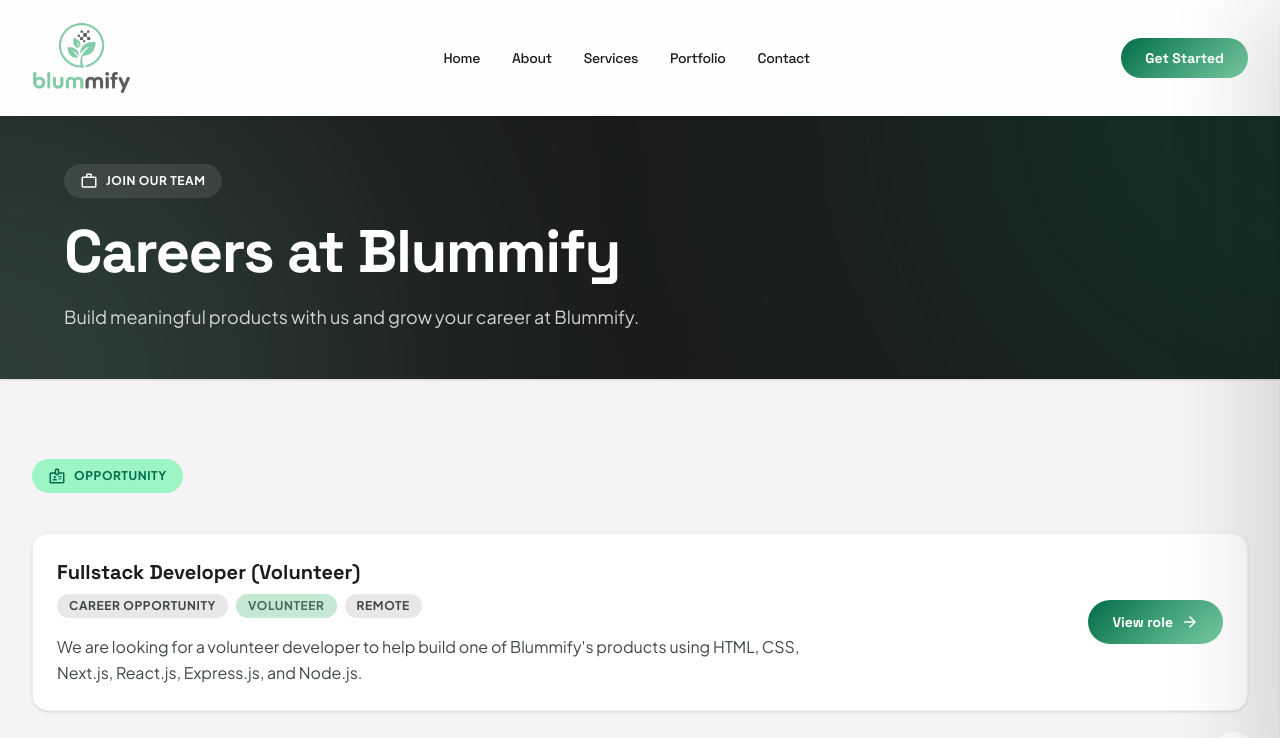
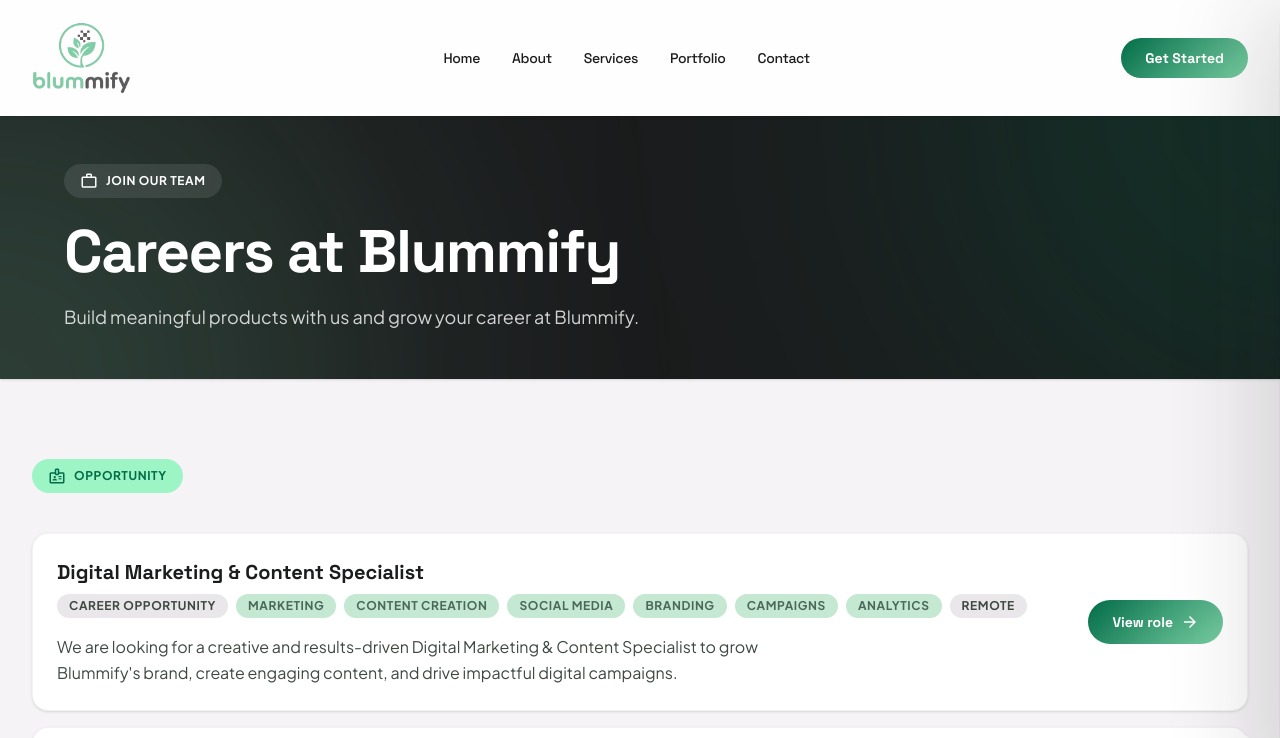
Before and after one commit to blummify/blummify-platform, a Next.js app: page /careers in a window 1280 px wide. Shown: the top 738 px of the page. Built offline with nearby package versions, Linux system fonts and the light colour scheme; no server answers.

Commit message:
Update: added a new career

```diff
--- a/app/careers/_data.ts
+++ b/app/careers/_data.ts
@@ -13,6 +13,47 @@ export type CareerRole = {
 };
 
 export const careerRoles: CareerRole[] = [
+  {
+    slug: "digital-marketing-specialist",
+    title: "Digital Marketing & Content Specialist",
+    type: "Career Opportunity",
+    tags: ["Marketing", "Content Creation", "Social Media", "Branding", "Campaigns", "Analytics"],
+    location: "Remote",
+    stack: ["Canva", "CapCut", "Meta Business Suite", "Google Analytics"],
+    summary:
+      "We are looking for a creative and results-driven Digital Marketing & Content Specialist to grow Blummify's brand, create engaging content, and drive impactful digital campaigns.",
+    overview:
+      "You will be responsible for managing Blummify's online presence, creating engaging content, executing digital marketing strategies, and increasing brand awareness across multiple platforms. This role blends creativity, strategy, and analytics to deliver real results.",
+    responsibilities: [
+      "Manage and grow Blummify's social media platforms",
+      "Create engaging content for social media and marketing campaigns",
+      "Design promotional graphics, flyers, and digital materials",
+      "Create and edit short-form videos, reels, and other multimedia content",
+      "Plan and schedule content calendars across platforms",
+      "Develop and execute digital marketing strategies",
+      "Run and monitor social media advertising campaigns",
+      "Increase brand awareness and audience engagement",
+      "Write captions, marketing copy, and website content",
+      "Monitor social media trends and suggest creative campaign ideas",
+      "Track campaign performance and prepare basic reports/analytics",
+      "Maintain consistent brand identity across all digital channels",
+      "Support lead generation and customer acquisition efforts",
+      "Collaborate with the team on campaigns, launches, and promotions",
+      "Manage online community interactions and respond to messages/comments",
+    ],
+    requirements: [
+      "Experience in digital marketing, social media management, or content creation",
+      "Strong creativity, copywriting, and communication skills",
+      "Proficiency with tools like Canva, CapCut, Meta Business Suite, Google Analytics, etc.",
+      "Basic knowledge of SEO, paid ads, and analytics",
+      "Ability to work independently and meet deadlines",
+    ],
+    perks: [
+      "Opportunity to work on exciting projects and campaigns",
+      "Creative and supportive work environment",
+      "Competitive stipend",
+    ],
+  },
   {
     slug: "fullstack",
     title: "Fullstack Developer (Volunteer)",
```
